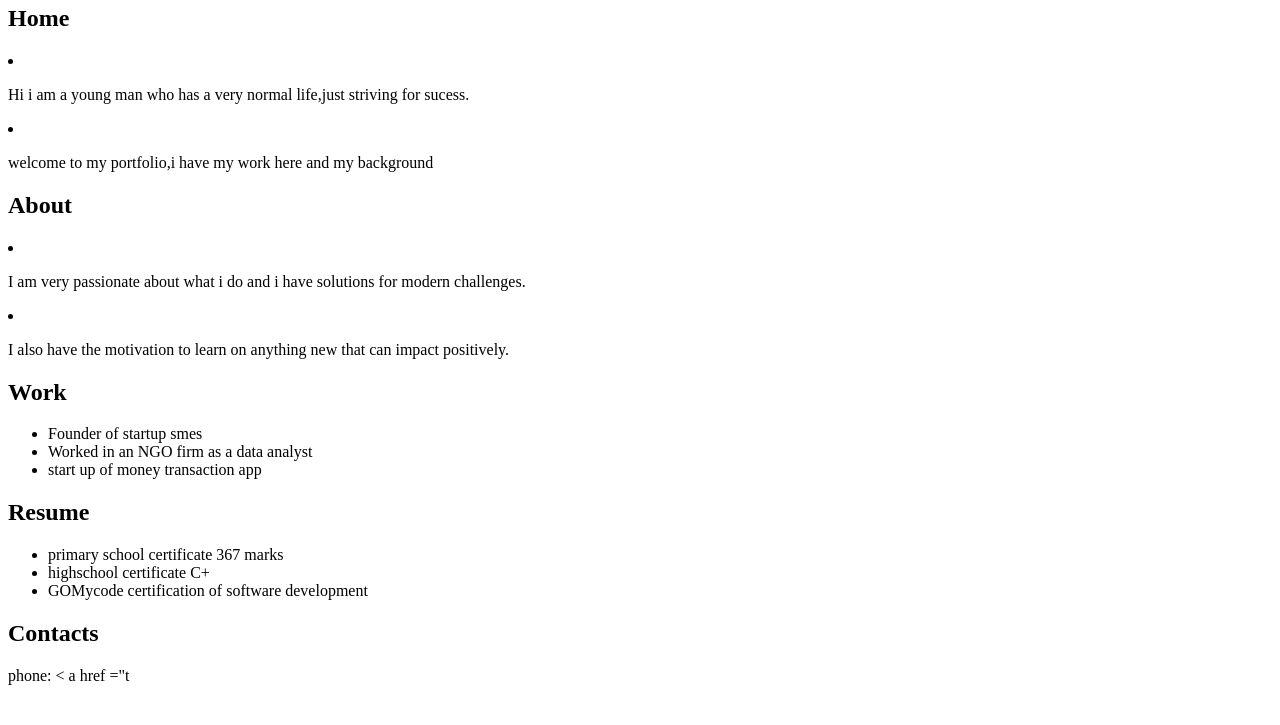
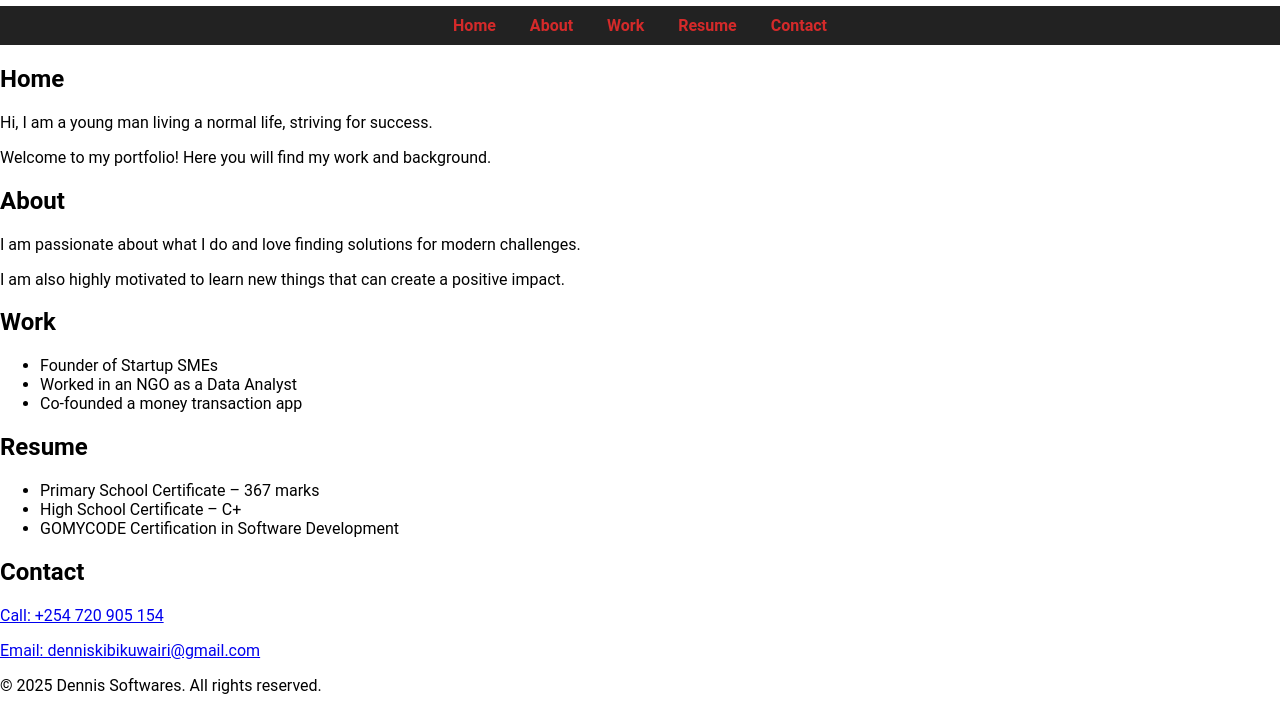
Before and after one commit to Wairikibiku/dev_ops, a plain HTML site: page index.html in a window 1280 px wide. Shown: the part 75-800 px from the top of the page. Drawn offline with Linux system fonts and the light colour scheme; a web font is replaced by a local one.

Commit message:
index.html style.css

```diff
--- a/index.html
+++ b/index.html
@@ -1,42 +1,73 @@
 <!DOCTYPE html>
 <html lang="en">
 <head>
-    <meta charset="UTF-8">
-    <meta name="viewport" content="width=device-width, initial-scale=1.0">
-    <title>Dennis portfolio</title>
+  <meta charset="UTF-8">
+  <meta name="viewport" content="width=device-width, initial-scale=1.0">
+  <title>Dennis Portfolio</title>
+  <link rel="stylesheet" href="style.css"/>
+  <link rel="stylesheet" href="https://fonts.googleapis/css?family=roboto:400,700&display=swap"/>
 </head>
 <body>
-    <h1>Dennis softwares</h1>
-    <!--home section-->
-    <section id ="home"></section>
+  <header>
+    <h1>Dennis Softwares</h1><!-- Navbar -->
+    <nav class="navbar">
+      <ul class="nav-list">
+        <li><a href="#home">Home</a></li>
+        <li><a href="#about">About</a></li>
+        <li><a href="#work">Work</a></li>
+        <li><a href="#resume">Resume</a></li>
+        <li><a href="#contact">Contact</a></li>
+      </ul>
+    </nav>
+  </header>
+
+
+  </header>
+
+  <!-- Home Section -->
+  <section id="home">
     <h2>Home</h2>
-   <li> <p>Hi i am a young man who has a very normal life,just striving for sucess. </p></li>
-   <li><p>welcome to my portfolio,i have my work here and my background</p></li>
-   <!--about section-->
-   <section id ="about"></section>
-   <h2>About</h2>
-   <li><p>I am very passionate about what i do and i have solutions for modern challenges.</p></li>
-   <li><p>I also have the motivation to learn on anything new that can impact positively.</p></li>
-   <!--work section-->
-   <section id ="work"></section>
+    <p>Hi, I am a young man living a normal life, striving for success.</p>
+    <p>Welcome to my portfolio! Here you will find my work and background.</p>
+  </section>
+
+  <!-- About Section -->
+  <section id="about">
+    <h2>About</h2>
+    <p>I am passionate about what I do and love finding solutions for modern challenges.</p>
+    <p>I am also highly motivated to learn new things that can create a positive impact.</p>
+  </section>
+
+  <!-- Work Section -->
+  <section id="work">
     <h2>Work</h2>
-    <ul><li>Founder of startup smes</li>
-        <li>Worked in an NGO firm as a data analyst</li>
-        <li>start up of money transaction app</li></ul>
-   <!--resume section-->
-    <section id ="resume"></section>
+    <ul>
+      <li>Founder of Startup SMEs</li>
+      <li>Worked in an NGO as a Data Analyst</li>
+      <li>Co-founded a money transaction app</li>
+    </ul>
+  </section>
+
+  <!-- Resume Section -->
+  <section id="resume">
     <h2>Resume</h2>
     <ul>
-        <li>primary school certificate 367 marks </li>
-        <li>highschool certificate C+</li>
-        <li>GOMycode certification of software development</li>
+      <li>Primary School Certificate – 367 marks</li>
+      <li>High School Certificate – C+</li>
+      <li>GOMYCODE Certification in Software Development</li>
     </ul>
-    <!--contact section-->
-    <section id ="contact"></section>
-    <h2>Contacts</h2>
-    <p>phone: < a href ="t
+  </section>
 
+  <!-- Contact Section -->
+  <section id="contact">
+    <h2>Contact</h2>
+    <p><a href="tel:+254720905154">Call: +254 720 905 154</a></p>
+    <p><a href="mailto:denniskibikuwairi@gmail.com">Email: denniskibikuwairi@gmail.com</a></p>
+  </section>
 
-
+  <!-- Footer -->
+  <footer>
+    <p>&copy; 2025 Dennis Softwares. All rights reserved.</p>
+  </footer>
 </body>
 </html>
--- /dev/null
+++ b/style.css
@@ -0,0 +1,52 @@
+body {
+  font-family: 'Roboto', sans-serif;
+  margin: 0;
+  padding: 0;
+}
+
+/* Navbar Styling */
+.navbar {
+  background-color: #222;
+  padding: 10px 0;
+  text-align: center;
+}
+
+.nav-list {
+  list-style: none;
+  margin: 0;
+  padding: 0;
+}
+
+.nav-list li {
+  display: inline; /* Makes navbar items inline (horizontal) */
+  margin: 0 15px;
+}
+
+.nav-list a {
+  color: rgb(212, 42, 42);
+  text-decoration: none;
+  font-weight: bold;
+}
+
+.nav-list a:hover {
+  color: #00bcd4;
+}
+
+/* Headings */
+.main-title {
+  text-align: center;
+  margin-top: 20px;
+}
+
+/* Sections */
+.section {
+  padding: 20px;
+}
+
+/* Footer */
+.footer {
+  text-align: center;
+  background-color: #222;
+  color: white;
+  padding: 10px 0;
+}
```
